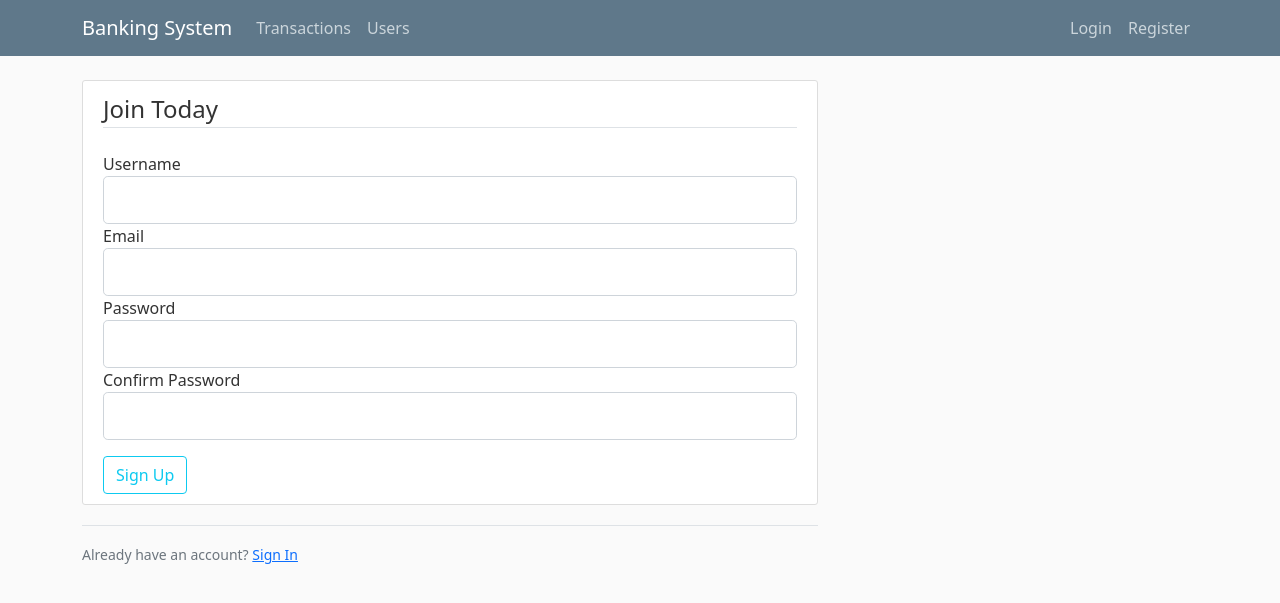
After one commit to Farzen-Taha/Banking-System, a Flask app: page /register in a window 1280 px wide. The commit adds this page. Shown: the top 603 px of the page. Run offline with Flask 2, Linux system fonts and the light colour scheme; some libraries are stand-ins or nearby versions.

Commit message:
created login form,registeration form, transactions and users template

```diff
--- a/bankingsystem.py
+++ b/bankingsystem.py
@@ -1,16 +1,37 @@
 
-from flask import Flask,render_template,url_for
+from crypt import methods
+from flask import Flask,render_template,url_for,redirect,flash
+from form import RegistrationForm,LoginForm
 app=Flask(__name__)
 
+app.config['SECRET_KEY']="436ef4721d03cc15224c24af0a6b2a4f"
 @app.route("/")
-@app.route("/home")
-def home():
-    return render_template('home.html',title='Home')
+@app.route("/transactions")
+def transactions():
+    return render_template('transactions.html',title='Transactions')
 
-@app.route("/about")
-def about():
-    return render_template('about.html',title="About")
+@app.route("/users")
+def users():
+    return render_template('users.html',title="users")
 
+@app.route("/register", methods=['GET','POST'])
+def register():
+    form=RegistrationForm()
+    if form.validate_on_submit():
+        flash('Your account has been created. You can log in now!', 'success')
+        return redirect(url_for('login'))
+    return render_template('register.html',title="Register",form=form)
+
+@app.route("/login", methods=["POST", "GET"])
+def login():
+    form=LoginForm()
+    if form.validate_on_submit():
+        if form.email.data=="admin@blog.com" and form.password.data=="password":
+            flash('You loged in successfully','success')
+            return redirect(url_for('home'))
+        else:
+            flash('Login unsuccessful, incorrect email or password', 'danger')
+    return render_template('login.html', title='Login', form=form)
 
 if __name__=='__main__':
     app.run(debug=True)
--- a/form.py
+++ b/form.py
@@ -1,8 +1,9 @@
 from flask_wtf import FlaskForm
 from wtforms import StringField, PasswordField, SubmitField, BooleanField,ValidationError
-
+from wtforms.validators import DataRequired, Length, EqualTo,Email
 
 class RegistrationForm(FlaskForm):
+
     username = StringField('Username', validators=[
                            DataRequired(), Length(min=2, max=20)])
     email = StringField('Email', validators=[DataRequired(),Email()])
@@ -10,3 +11,12 @@ class RegistrationForm(FlaskForm):
     confirm_password = PasswordField(
         'Confirm Password', validators=[DataRequired(), EqualTo('password')])
     submit = SubmitField('Sign Up')
+
+class LoginForm(FlaskForm):
+    email = StringField('Email', validators=[DataRequired(), Email()])
+    password = PasswordField('Password', validators=[DataRequired()])
+    remember=BooleanField('Remember me' )
+    submit = SubmitField('Login')
+
+class TransactionsForm(FlaskForm):
+    pass
--- a/templates/layout.html
+++ b/templates/layout.html
@@ -30,8 +30,8 @@
         </button>
         <div class="collapse navbar-collapse d-flex justify-content-between" id="navbarToggle" >
           <div class="navbar-nav mr-auto">
-            <a class="nav-item nav-link" href="/">Transactions</a>
-            <a class="nav-item nav-link" href="/about">Users</a>
+            <a class="nav-item nav-link" href="{{url_for('transactions')}}">Transactions</a>
+            <a class="nav-item nav-link" href="{{url_for('users')}}">Users</a>
           </div>
           <!-- Navbar Right Side -->
           <div class="navbar-nav">
@@ -47,7 +47,18 @@
   <main role="main" class="container">
     <div class="row">
       <div class="col-md-8">
-        {% block content %}{% endblock %}
+        {% with messages= get_flashed_messages(with_categories=true) %}
+        {% if messages %}
+            {% for category,message in messages %}
+               <div class="alert alert-{{category}}">
+                    {{ message }}
+               </div>
+            {% endfor %}
+        {% endif %}
+    {% endwith %}
+        {% block content %}
+
+        {% endblock %}
       </div>
       <!-- <div class="col-md-4">
         <div class="content-section">
--- /dev/null
+++ b/templates/register.html
@@ -0,0 +1,81 @@
+{% extends 'layout.html' %}
+{% block content %}
+<div class="content-section">
+    <form method="POST" action="">
+        {{ form.hidden_tag() }}
+        <fieldset class="form-group">
+            <legend class="border-bottom mb-4">Join Today</legend>
+            <div class="form-group">
+                {{ form.username.label(class="form-control-label")}}
+
+                {% if form.username.errors %}
+                {{ form.username(class="form-control form-control-lg is-invalid")}}
+                <div class="invalid-feedback">
+                    {% for error in form.username.errors%}
+                    <span>{{error}}</span>
+                    {% endfor %}
+                </div>
+                {%else%}
+                {{form.username(class="form-control form-control-lg")}}
+                {%endif%}
+
+            </div>
+            <div class="form-group">
+                {{ form.email.label(class="form-control-label")}}
+                {% if form.email.errors %}
+                {{ form.email(class="form-control form-control-lg is-invalid")}}
+                <div class="invalid-feedback">
+                    {% for error in form.email.errors%}
+                    <span>{{error}}</span>
+                    {% endfor %}
+                </div>
+
+                {%else%}
+                {{form.email(class="form-control form-control-lg")}}
+                {%endif%}
+
+            </div>
+            <div class="form-group">
+                {{ form.password.label(class="form-control-label")}}
+                {% if form.password.errors %}
+                {{ form.password(class="form-control form-control-lg is-invalid")}}
+                <div class="invalid-feedback">
+                    {% for error in form.password.errors%}
+                    <span>{{error}}</span>
+                    {% endfor %}
+                </div>
+
+                {%else%}
+                {{form.password(class="form-control form-control-lg")}}
+                {%endif%}
+
+            </div>
+            <div class="form-group">
+                {{ form.confirm_password.label(class="form-control-label")}}
+                {% if form.confirm_password.errors %}
+                {{ form.confirm_password(class="form-control form-control-lg is-invalid")}}
+                <div class="invalid-feedback">
+                    {% for error in form.confirm_password.errors%}
+                    <span>{{error}}</span>
+                    {% endfor %}
+                </div>
+
+                {%else%}
+                {{form.confirm_password(class="form-control form-control-lg")}}
+                {%endif%}
+
+            </div>
+
+
+        </fieldset>
+        <div class="form-group mt-3">
+            {{ form.submit(class="btn btn-outline-info") }}
+        </div>
+    </form>
+</div>
+<div class="border-top pt-3">
+    <small class="text-muted">
+        Already have an account? <a href="{{url_for('login')}}"> Sign In</a>
+    </small>
+</div>
+{% endblock content %}
--- a/templates/home.html
+++ b/templates/transactions.html
@@ -1,4 +1,4 @@
 {% extends "layout.html" %}
 {% block content %}
-<h1>Home Page</h1>
+<h1>Transactions Page</h1>
 {% endblock %}
--- a/templates/about.html
+++ b/templates/users.html
@@ -1,4 +1,4 @@
 {% extends "layout.html" %}
 {% block content %}
-<h1>About Page</h1>
+<h1>Users Page</h1>
 {% endblock %}
```
Also changed, not shown: templates/login.html (added, +57 -0 lines).
